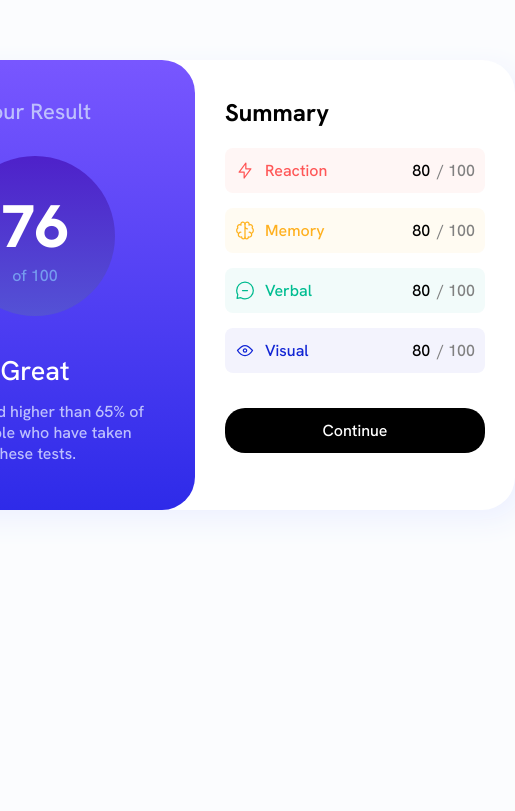
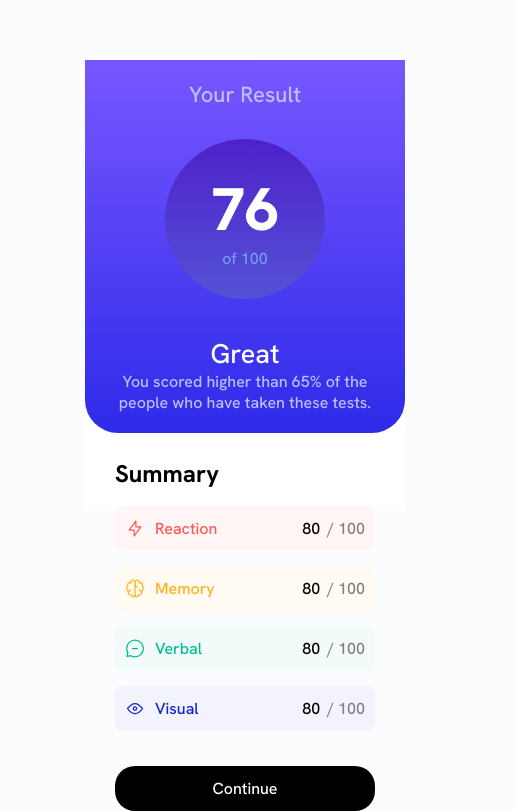
Before and after one commit to HarshBehera/Frontend_Projects, a plain HTML site: page results-summary-component-main/results-summary-component-main/index.html in a window 390 px wide. Shown: the part 137-948 px from the top of the page, 515 px wide, since content can reach past the window. Before the commit the page ends 844 px from the top, so only its background shows below. Drawn offline with Linux system fonts and the light colour scheme.

Commit message:
results-summary completed

```diff
--- a/results-summary-component-main/results-summary-component-main/index.html
+++ b/results-summary-component-main/results-summary-component-main/index.html
@@ -18,7 +18,7 @@
 <body>
   <div class="container">
     <div class="box1">
-      <p style="margin-top: 37px; font-size: 22px;">Your Result</p>
+      <p id="result">Your Result</p>
       <div class="circle">
         <p class="f" style="font-size: 60px; color: white; font-weight: 800;">76</p>
         <p class="s" style="color: #769cef;">of 100</p>
--- a/results-summary-component-main/results-summary-component-main/style.css
+++ b/results-summary-component-main/results-summary-component-main/style.css
@@ -3,6 +3,7 @@
     margin: 0;
     padding: 0;
     font-family: 'Hanken Grotesk', sans-serif;
+    box-sizing: border-box;
 }
 body{
     display: flex;
@@ -37,6 +38,9 @@ body{
     color: #bdbffd ;
     font-weight: 100;
 
+}
+#result{
+    margin-top: 37px; font-size: 22px;
 }
 .circle{
     background-image: linear-gradient(hsla(256, 72%, 46%, 1),hsla(241, 72%, 46%, 0.78));
@@ -131,3 +135,44 @@ body{
     justify-content: center;
     border-radius: 20px;
 }
+.continue:hover{
+    cursor: pointer;
+    background-image: linear-gradient(hsla(256, 72%, 46%, 1),hsla(241, 72%, 46%, 0.78));
+}
+@media (max-width: 560px){
+    body{
+        display: flex;
+        justify-content: center;
+        align-items: center;
+        height: 100vh;
+        width: 100vw;
+    }
+    .container{
+        display: flex;
+        flex-direction: column;
+        box-shadow: none;
+        border-radius: 0;
+        margin-left: 100px;
+    }
+    .box1{
+        height: 400px;
+        border-radius: 0 0 33px 33px;
+        padding: 20px;
+    }
+    .box1 .paragraph{
+        margin:0 13px;
+        margin-top: 0px;
+        text-align: center;
+        color: #bdbffd ;
+        font-weight: 100;
+
+    }
+    #result{
+    margin-top: 0px; font-size: 22px;
+    }
+    .box2 h2{
+        margin-top: 25px;
+        margin-left: 30px;
+        margin-bottom: 17px;
+    }
+}
```
Also changed, not shown: results-summary-component-main/results-summary-component-main/screenshot.jpg (added), 2 other files.
